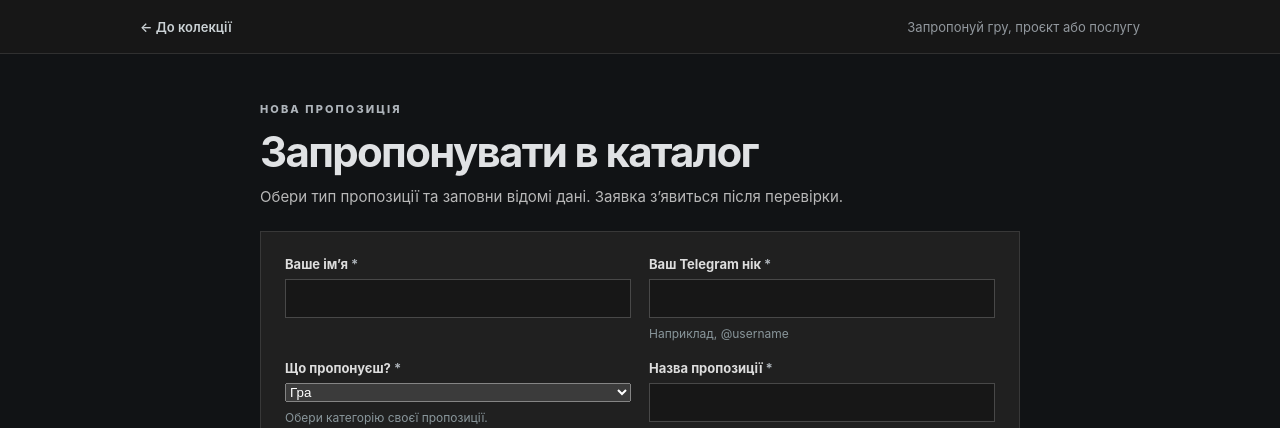
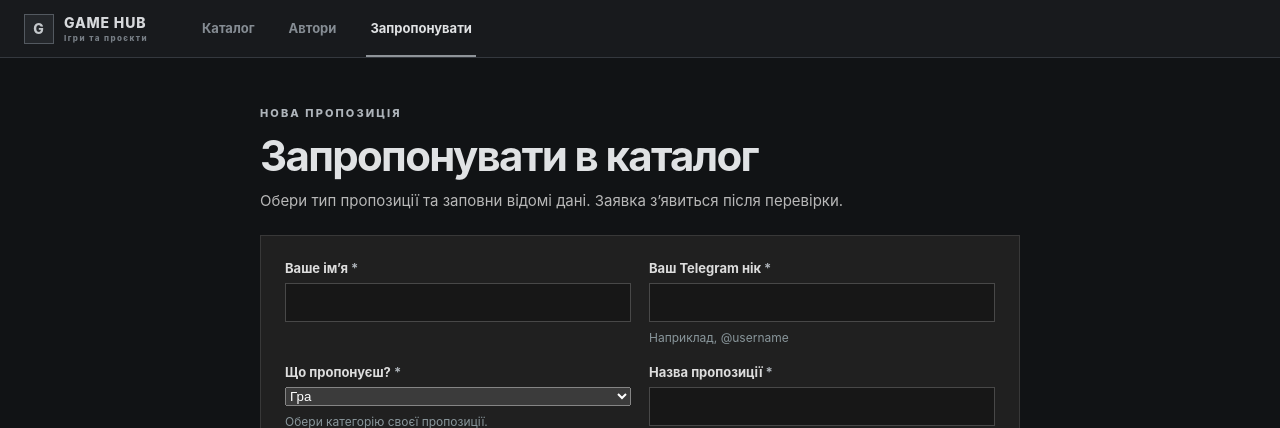
Before and after one commit to Nazar12345184/shop, a Django app: page /submit-game/ in a window 1280 px wide. Shown: the top 428 px of the page. Run offline with Django 5.2, Linux system fonts and the light colour scheme; data comes from the database, SQL or seed files in the repository.

Commit message:
ваіваві

```diff
--- a/jopa/templates/author_detail.html
+++ b/jopa/templates/author_detail.html
@@ -6,7 +6,7 @@
   function gtag(){dataLayer.push(arguments);}
   gtag('js', new Date());
 </script>{% load static %}<meta charset="utf-8"><meta name="viewport" content="width=device-width, initial-scale=1"><title>{{ author.username }} — автор</title><link rel="stylesheet" href="{% static 'css/jopa.css' %}?v=25"></head>
-<body style='--site-bg:{{ site_config.background_color }};--site-panel:{{ site_config.panel_color }};--site-card:{{ site_config.card_color }};--site-control:{{ site_config.control_color }};--site-header:{{ site_config.header_color }};--site-text:{{ site_config.text_color }};--site-muted:{{ site_config.muted_color }};--site-accent:{{ site_config.accent_color }};--site-border:{{ site_config.border_color }}'><header class="esports-topbar"><a class="brand" href="{% url 'home' %}"><span class="brand-mark">G</span><span>{{ site_config.site_name }}<small>{{ site_config.tagline }}</small></span></a><nav class="topbar-nav"><a href="{% url 'home' %}">Каталог</a><a href="{% url 'author_list' %}">Автори</a>{% if request.user.is_authenticated %}<a href="{% url 'library' %}">Бібліотека</a><a href="{% url 'profile' %}">Профіль</a>{% endif %}</nav></header>
+<body style='--site-bg:{{ site_config.background_color }};--site-panel:{{ site_config.panel_color }};--site-card:{{ site_config.card_color }};--site-control:{{ site_config.control_color }};--site-header:{{ site_config.header_color }};--site-text:{{ site_config.text_color }};--site-muted:{{ site_config.muted_color }};--site-accent:{{ site_config.accent_color }};--site-border:{{ site_config.border_color }}'><header class="esports-topbar"><a class="brand" href="{% url 'home' %}"><span class="brand-mark">G</span><span>{{ site_config.site_name }}<small>{{ site_config.tagline }}</small></span></a><nav class="topbar-nav" aria-label="Навігація"><a href="{% url 'home' %}">Каталог</a><a class="nav-current" href="{% url 'author_list' %}">Автори</a>{% if request.user.is_authenticated %}<a href="{% url 'library' %}">Бібліотека</a><a href="{% url 'profile' %}">Профіль</a>{% endif %}<a href="{% url 'submit_game' %}">Запропонувати</a>{% if request.user.is_staff %}<a href="{% url 'manage_site' %}">Керування</a>{% endif %}</nav></header>
 <main class="library-page"><a class="back-link" href="{% url 'author_list' %}">← До авторів</a>
     <section class="author-profile-hero"><span class="author-profile-avatar">{% if author.first_name %}{{ author.first_name|first|upper }}{% else %}{{ author.username|first|upper }}{% endif %}</span><div><p class="side-kicker">СТОРІНКА АВТОРА</p><h1>{% if author.get_full_name %}{{ author.get_full_name }}{% else %}{{ author.username }}{% endif %}</h1><span class="author-username">@{{ author.username }}</span></div><span class="collection-count">{{ games|length }} опублікованих проєктів</span></section>
     <section class="catalog-cards author-cards">{% for game in games %}<article class="esports-game-card">{% if game.photo %}<img class="esports-game-cover" src="{{ game.photo.url }}" alt="Обкладинка {{ game.name }}">{% endif %}<div class="team-info"><span class="badge">{{ game.get_kind_display }}</span><h2>{{ game.name }}</h2></div><p class="esports-description">{{ game.description }}</p><div class="game-stats"><div class="stat-row"><span>Продажі</span><strong>{{ game.sales_count }}</strong></div><div class="stat-row"><span>Оцінка</span><strong>{% if game.average_rating %}{{ game.average_rating|floatformat:1 }}/5{% else %}Ще немає{% endif %}</strong></div></div><a class="game-action" href="{% url 'game_detail' game.pk %}">Сторінка проєкту <span>→</span></a></article>{% empty %}<p class="library-empty">У цього автора ще немає опублікованих проєктів.</p>{% endfor %}</section>
--- a/jopa/templates/game_detail.html
+++ b/jopa/templates/game_detail.html
@@ -7,7 +7,7 @@
   gtag('js', new Date());
 </script>{% load static %}<meta charset="utf-8"><meta name="viewport" content="width=device-width, initial-scale=1"><title>{{ game.name }} — каталог</title><link rel="stylesheet" href="{% static 'css/jopa.css' %}?v=25"></head>
 <body style="--site-bg:{{ site_config.background_color }};--site-panel:{{ site_config.panel_color }};--site-card:{{ site_config.card_color }};--site-control:{{ site_config.control_color }};--site-header:{{ site_config.header_color }};--site-text:{{ site_config.text_color }};--site-muted:{{ site_config.muted_color }};--site-accent:{{ site_config.accent_color }};--site-border:{{ site_config.border_color }}">
-<header class="esports-topbar"><a class="brand" href="{% url 'home' %}"><span class="brand-mark">G</span><span>{{ site_config.site_name }}<small>{{ site_config.tagline }}</small></span></a><nav class="topbar-nav"><a href="{% url 'home' %}">Каталог</a>{% if request.user.is_authenticated %}<a href="{% url 'library' %}">Бібліотека</a><a href="{% url 'profile' %}">Профіль</a>{% endif %}{% if request.user.is_staff %}<a href="{% url 'manage_site' %}">Керування</a>{% endif %}</nav></header>
+<header class="esports-topbar"><a class="brand" href="{% url 'home' %}"><span class="brand-mark">G</span><span>{{ site_config.site_name }}<small>{{ site_config.tagline }}</small></span></a><nav class="topbar-nav" aria-label="Навігація"><a href="{% url 'home' %}">Каталог</a>{% if request.user.is_authenticated %}<a href="{% url 'library' %}">Бібліотека</a>{% endif %}<a href="{% url 'author_list' %}">Автори</a>{% if request.user.is_authenticated %}<a href="{% url 'profile' %}">Профіль</a>{% endif %}<a href="{% url 'submit_game' %}">Запропонувати</a>{% if request.user.is_staff %}<a href="{% url 'manage_site' %}">Керування</a>{% endif %}</nav></header>
 <main class="catalog game-page">
     {% if messages %}{% for message in messages %}<div class="notice notice-{{ message.tags }}">{{ message }}</div>{% endfor %}{% endif %}
     <a class="back-link" href="{% url 'home' %}">← До каталогу</a>
--- a/jopa/templates/library.html
+++ b/jopa/templates/library.html
@@ -6,7 +6,7 @@
   function gtag(){dataLayer.push(arguments);}
   gtag('js', new Date());
 </script>{% load static %}<meta charset="utf-8"><meta name="viewport" content="width=device-width, initial-scale=1"><title>Моя бібліотека</title><link rel="stylesheet" href="{% static 'css/jopa.css' %}?v=26"></head>
-<body style='--site-bg:{{ site_config.background_color }};--site-panel:{{ site_config.panel_color }};--site-card:{{ site_config.card_color }};--site-control:{{ site_config.control_color }};--site-header:{{ site_config.header_color }};--site-text:{{ site_config.text_color }};--site-muted:{{ site_config.muted_color }};--site-accent:{{ site_config.accent_color }};--site-border:{{ site_config.border_color }}'><header class="esports-topbar"><a class="brand" href="{% url 'home' %}"><span class="brand-mark">G</span><span>{{ site_config.site_name }}<small>{{ site_config.tagline }}</small></span></a><nav class="topbar-nav"><a href="{% url 'home' %}">Каталог</a><a class="nav-current" href="{% url 'library' %}">Бібліотека</a><a href="{% url 'profile' %}">Профіль</a>{% if request.user.is_staff %}<a href="{% url 'manage_site' %}">Керування</a>{% endif %}</nav></header>
+<body style='--site-bg:{{ site_config.background_color }};--site-panel:{{ site_config.panel_color }};--site-card:{{ site_config.card_color }};--site-control:{{ site_config.control_color }};--site-header:{{ site_config.header_color }};--site-text:{{ site_config.text_color }};--site-muted:{{ site_config.muted_color }};--site-accent:{{ site_config.accent_color }};--site-border:{{ site_config.border_color }}'><header class="esports-topbar"><a class="brand" href="{% url 'home' %}"><span class="brand-mark">G</span><span>{{ site_config.site_name }}<small>{{ site_config.tagline }}</small></span></a><nav class="topbar-nav" aria-label="Навігація"><a href="{% url 'home' %}">Каталог</a><a class="nav-current" href="{% url 'library' %}">Бібліотека</a><a href="{% url 'author_list' %}">Автори</a><a href="{% url 'profile' %}">Профіль</a><a href="{% url 'submit_game' %}">Запропонувати</a>{% if request.user.is_staff %}<a href="{% url 'manage_site' %}">Керування</a>{% endif %}</nav></header>
 <main class="library-page"><a class="back-link" href="{% url 'home' %}">← До каталогу</a>
     <section><div class="section-heading"><div><p class="side-kicker">ТВОЯ КОЛЕКЦІЯ</p><h1>Моя бібліотека</h1></div><span class="collection-count">{{ purchases|length }} придбань</span></div><div class="library-items">{% for purchase in purchases %}<article class="library-item">{% if purchase.game.photo %}<img src="{{ purchase.game.photo.url }}" alt="" class="library-cover">{% endif %}<div class="library-game-info"><strong><a class="library-game-link" href="{% url 'purchased_game' purchase.game.pk %}">{{ purchase.game.name }}</a></strong><span>{{ purchase.game.description }}</span></div><span class="library-owned">{{ purchase.get_status_display }}</span>{% if purchase.game.download_file %}<a class="game-action library-play" href="{% url 'download_game_file' purchase.game.pk %}">Завантажити файл ↓</a>{% endif %}{% if purchase.game.link and purchase.status == 'paid' %}<a class="game-action library-play" href="{{ purchase.game.link }}" target="_blank" rel="noopener noreferrer">Відкрити <span>↗</span></a>{% endif %}</article>{% empty %}<p class="library-empty">Тут поки немає придбань. Переглянь каталог.</p>{% endfor %}</div></section>
     <section class="favorite-library"><div class="section-heading"><div><p class="side-kicker">ЗБЕРЕЖЕНІ</p><h2>Обране</h2></div><span class="collection-count">{{ favorites|length }}</span></div><div class="library-items">{% for favorite in favorites %}<article class="library-item">{% if favorite.game.photo %}<img src="{{ favorite.game.photo.url }}" alt="" class="library-cover">{% endif %}<div class="library-game-info"><strong>{{ favorite.game.name }}</strong><span>{{ favorite.game.description }}</span></div><a class="game-details-link" href="{% url 'game_detail' favorite.game.pk %}">Переглянути →</a><form method="post" action="{% url 'toggle_favorite' favorite.game.pk %}">{% csrf_token %}<input type="hidden" name="next" value="{% url 'library' %}"><button class="favorite-button is-favorite" type="submit">♥ Прибрати</button></form></article>{% empty %}<p class="library-empty">Ще нічого не додано в обране.</p>{% endfor %}</div></section>
--- a/jopa/templates/manage.html
+++ b/jopa/templates/manage.html
@@ -7,7 +7,7 @@
   gtag('js', new Date());
 </script>{% load static %}<meta charset="utf-8"><meta name="viewport" content="width=device-width, initial-scale=1"><title>Керування сайтом</title><link rel="stylesheet" href="{% static 'css/jopa.css' %}?v=25"></head>
 <body style="--site-bg:{{ site_config.background_color }};--site-panel:{{ site_config.panel_color }};--site-card:{{ site_config.card_color }};--site-control:{{ site_config.control_color }};--site-header:{{ site_config.header_color }};--site-text:{{ site_config.text_color }};--site-muted:{{ site_config.muted_color }};--site-accent:{{ site_config.accent_color }};--site-border:{{ site_config.border_color }}">
-<header class="esports-topbar"><a class="brand" href="{% url 'home' %}"><span class="brand-mark">G</span><span>{{ site_config.site_name }}<small>{{ site_config.tagline }}</small></span></a><nav class="topbar-nav"><a href="{% url 'home' %}">Сайт</a><a class="nav-current" href="{% url 'manage_site' %}">Панель</a><a href="{% url 'admin:index' %}">Повна адмінка</a></nav></header>
+<header class="esports-topbar"><a class="brand" href="{% url 'home' %}"><span class="brand-mark">G</span><span>{{ site_config.site_name }}<small>{{ site_config.tagline }}</small></span></a><nav class="topbar-nav" aria-label="Навігація"><a href="{% url 'home' %}">Каталог</a><a href="{% url 'author_list' %}">Автори</a><a href="{% url 'library' %}">Бібліотека</a><a href="{% url 'profile' %}">Профіль</a><a class="nav-current" href="{% url 'manage_site' %}">Керування</a><a href="{% url 'admin:index' %}">Адмінка</a></nav></header>
 <main class="site-manage">
     <div class="section-heading"><div><p class="side-kicker">ПАНЕЛЬ КЕРУВАННЯ</p><h1>Керування сайтом</h1></div><span class="collection-count">{{ request.user.username }}</span></div>
     <section class="manage-dashboard" aria-label="Статистика сайту"><article><span>Ігор у каталозі</span><strong>{{ admin_stats.games }}</strong></article><article><span>Продажі</span><strong>{{ admin_stats.sales }}</strong></article><article><span>Оборот</span><strong>{{ admin_stats.revenue|floatformat:2 }} ₴</strong></article><article><span>Заявок на перевірці</span><strong>{{ admin_stats.pending_submissions }}</strong></article></section><p class="admin-tip">✨ {{ today_tip }}</p>
--- a/jopa/templates/purchased_game.html
+++ b/jopa/templates/purchased_game.html
@@ -2,7 +2,7 @@
 <html lang="uk">
 <head>{% load static %}<meta charset="utf-8"><meta name="viewport" content="width=device-width, initial-scale=1"><title>{{ game.name }} — моя гра</title><link rel="stylesheet" href="{% static 'css/jopa.css' %}?v=26"></head>
 <body style="--site-bg:{{ site_config.background_color }};--site-panel:{{ site_config.panel_color }};--site-card:{{ site_config.card_color }};--site-control:{{ site_config.control_color }};--site-header:{{ site_config.header_color }};--site-text:{{ site_config.text_color }};--site-muted:{{ site_config.muted_color }};--site-accent:{{ site_config.accent_color }};--site-border:{{ site_config.border_color }}">
-<header class="esports-topbar"><a class="brand" href="{% url 'home' %}"><span class="brand-mark">G</span><span>{{ site_config.site_name }}<small>{{ site_config.tagline }}</small></span></a><nav class="topbar-nav"><a href="{% url 'home' %}">Каталог</a><a class="nav-current" href="{% url 'library' %}">Бібліотека</a><a href="{% url 'profile' %}">Профіль</a>{% if request.user.is_staff %}<a href="{% url 'manage_site' %}">Керування</a>{% endif %}</nav></header>
+<header class="esports-topbar"><a class="brand" href="{% url 'home' %}"><span class="brand-mark">G</span><span>{{ site_config.site_name }}<small>{{ site_config.tagline }}</small></span></a><nav class="topbar-nav" aria-label="Навігація"><a href="{% url 'home' %}">Каталог</a><a class="nav-current" href="{% url 'library' %}">Бібліотека</a><a href="{% url 'author_list' %}">Автори</a><a href="{% url 'profile' %}">Профіль</a><a href="{% url 'submit_game' %}">Запропонувати</a>{% if request.user.is_staff %}<a href="{% url 'manage_site' %}">Керування</a>{% endif %}</nav></header>
 <main class="catalog game-page purchased-page">
     {% if messages %}{% for message in messages %}<div class="notice notice-{{ message.tags }}">{{ message }}</div>{% endfor %}{% endif %}
     <a class="back-link" href="{% url 'library' %}">← До бібліотеки</a>
--- a/jopa/templates/registration/login.html
+++ b/jopa/templates/registration/login.html
@@ -6,6 +6,6 @@
   function gtag(){dataLayer.push(arguments);}
   gtag('js', new Date());
 </script>{% load static %}<meta charset="UTF-8"><meta name="viewport" content="width=device-width, initial-scale=1"><title>Увійти</title><link rel="stylesheet" href="{% static 'css/jopa.css' %}?v=25"></head>
-<body style='--site-bg:{{ site_config.background_color }};--site-panel:{{ site_config.panel_color }};--site-card:{{ site_config.card_color }};--site-control:{{ site_config.control_color }};--site-header:{{ site_config.header_color }};--site-text:{{ site_config.text_color }};--site-muted:{{ site_config.muted_color }};--site-accent:{{ site_config.accent_color }};--site-border:{{ site_config.border_color }}'><header class="esports-topbar"><nav class="topbar-nav"><a href="{% url 'home' %}">Каталог</a><a href="{% url 'register' %}">Створити акаунт</a><a class="nav-current" href="{% url 'login' %}">Увійти</a></nav></header>
+<body style='--site-bg:{{ site_config.background_color }};--site-panel:{{ site_config.panel_color }};--site-card:{{ site_config.card_color }};--site-control:{{ site_config.control_color }};--site-header:{{ site_config.header_color }};--site-text:{{ site_config.text_color }};--site-muted:{{ site_config.muted_color }};--site-accent:{{ site_config.accent_color }};--site-border:{{ site_config.border_color }}'><header class="esports-topbar"><a class="brand" href="{% url 'home' %}"><span class="brand-mark">G</span><span>{{ site_config.site_name }}<small>{{ site_config.tagline }}</small></span></a><nav class="topbar-nav" aria-label="Навігація"><a href="{% url 'home' %}">Каталог</a><a href="{% url 'author_list' %}">Автори</a><a href="{% url 'register' %}">Створити акаунт</a><a class="nav-current" href="{% url 'login' %}">Увійти</a></nav></header>
 <main class="catalog submit-page"><header class="submit-heading"><p class="eyebrow">БІБЛІОТЕКА ІГОР</p><h1>Увійти</h1><p class="subtitle">Увійдіть, щоб переглянути свою бібліотеку.</p></header>
 <form method="post" class="submission-form account-form">{% csrf_token %}{{ form.as_p }}{% if next %}<input type="hidden" name="next" value="{{ next }}">{% endif %}<button class="submit-button" type="submit">Увійти <span>→</span></button><p><a href="{% url 'register' %}">Створити акаунт</a></p></form></main></body></html>
--- a/jopa/templates/registration/register.html
+++ b/jopa/templates/registration/register.html
@@ -6,6 +6,6 @@
   function gtag(){dataLayer.push(arguments);}
   gtag('js', new Date());
 </script>{% load static %}<meta charset="UTF-8"><meta name="viewport" content="width=device-width, initial-scale=1"><title>Створити акаунт</title><link rel="stylesheet" href="{% static 'css/jopa.css' %}?v=25"></head>
-<body style='--site-bg:{{ site_config.background_color }};--site-panel:{{ site_config.panel_color }};--site-card:{{ site_config.card_color }};--site-control:{{ site_config.control_color }};--site-header:{{ site_config.header_color }};--site-text:{{ site_config.text_color }};--site-muted:{{ site_config.muted_color }};--site-accent:{{ site_config.accent_color }};--site-border:{{ site_config.border_color }}'><header class="esports-topbar"><nav class="topbar-nav"><a href="{% url 'home' %}">Каталог</a><a class="nav-current" href="{% url 'register' %}">Створити акаунт</a><a href="{% url 'login' %}">Увійти</a></nav></header>
+<body style='--site-bg:{{ site_config.background_color }};--site-panel:{{ site_config.panel_color }};--site-card:{{ site_config.card_color }};--site-control:{{ site_config.control_color }};--site-header:{{ site_config.header_color }};--site-text:{{ site_config.text_color }};--site-muted:{{ site_config.muted_color }};--site-accent:{{ site_config.accent_color }};--site-border:{{ site_config.border_color }}'><header class="esports-topbar"><a class="brand" href="{% url 'home' %}"><span class="brand-mark">G</span><span>{{ site_config.site_name }}<small>{{ site_config.tagline }}</small></span></a><nav class="topbar-nav" aria-label="Навігація"><a href="{% url 'home' %}">Каталог</a><a href="{% url 'author_list' %}">Автори</a><a class="nav-current" href="{% url 'register' %}">Створити акаунт</a><a href="{% url 'login' %}">Увійти</a></nav></header>
 <main class="catalog submit-page"><header class="submit-heading"><p class="eyebrow">БІБЛІОТЕКА ІГОР</p><h1>Створити акаунт</h1><p class="subtitle">Акаунт потрібен, щоб зберігати придбані ігри. Для сповіщень про покупки вкажи свій Telegram-нік.</p></header>
 <form method="post" class="submission-form account-form">{% csrf_token %}{{ form.as_p }}<button class="submit-button" type="submit">Зареєструватися <span>→</span></button></form></main></body></html>
--- a/jopa/templates/submit_game.html
+++ b/jopa/templates/submit_game.html
@@ -14,10 +14,16 @@
     {{ form.media }}
 </head>
 <body style='--site-bg:{{ site_config.background_color }};--site-panel:{{ site_config.panel_color }};--site-card:{{ site_config.card_color }};--site-control:{{ site_config.control_color }};--site-header:{{ site_config.header_color }};--site-text:{{ site_config.text_color }};--site-muted:{{ site_config.muted_color }};--site-accent:{{ site_config.accent_color }};--site-border:{{ site_config.border_color }}'>
-<nav class="topbar">
-    <a class="topbar-link" href="{% url 'home' %}">← До колекції</a>
-    <span class="topbar-note">Запропонуй гру, проєкт або послугу</span>
-</nav>
+<header class="esports-topbar">
+    <a class="brand" href="{% url 'home' %}"><span class="brand-mark">G</span><span>{{ site_config.site_name }}<small>{{ site_config.tagline }}</small></span></a>
+    <nav class="topbar-nav" aria-label="Навігація">
+        <a href="{% url 'home' %}">Каталог</a>
+        <a href="{% url 'author_list' %}">Автори</a>
+        {% if request.user.is_authenticated %}<a href="{% url 'library' %}">Бібліотека</a><a href="{% url 'profile' %}">Профіль</a>{% endif %}
+        <a class="nav-current" href="{% url 'submit_game' %}">Запропонувати</a>
+        {% if request.user.is_staff %}<a href="{% url 'manage_site' %}">Керування</a>{% endif %}
+    </nav>
+</header>
 <main class="catalog submit-page">
     <header class="submit-heading">
         <p class="eyebrow">НОВА ПРОПОЗИЦІЯ</p>
```
Also changed, not shown: jopa/tests.py (+8 -0 lines), 2 other files.
